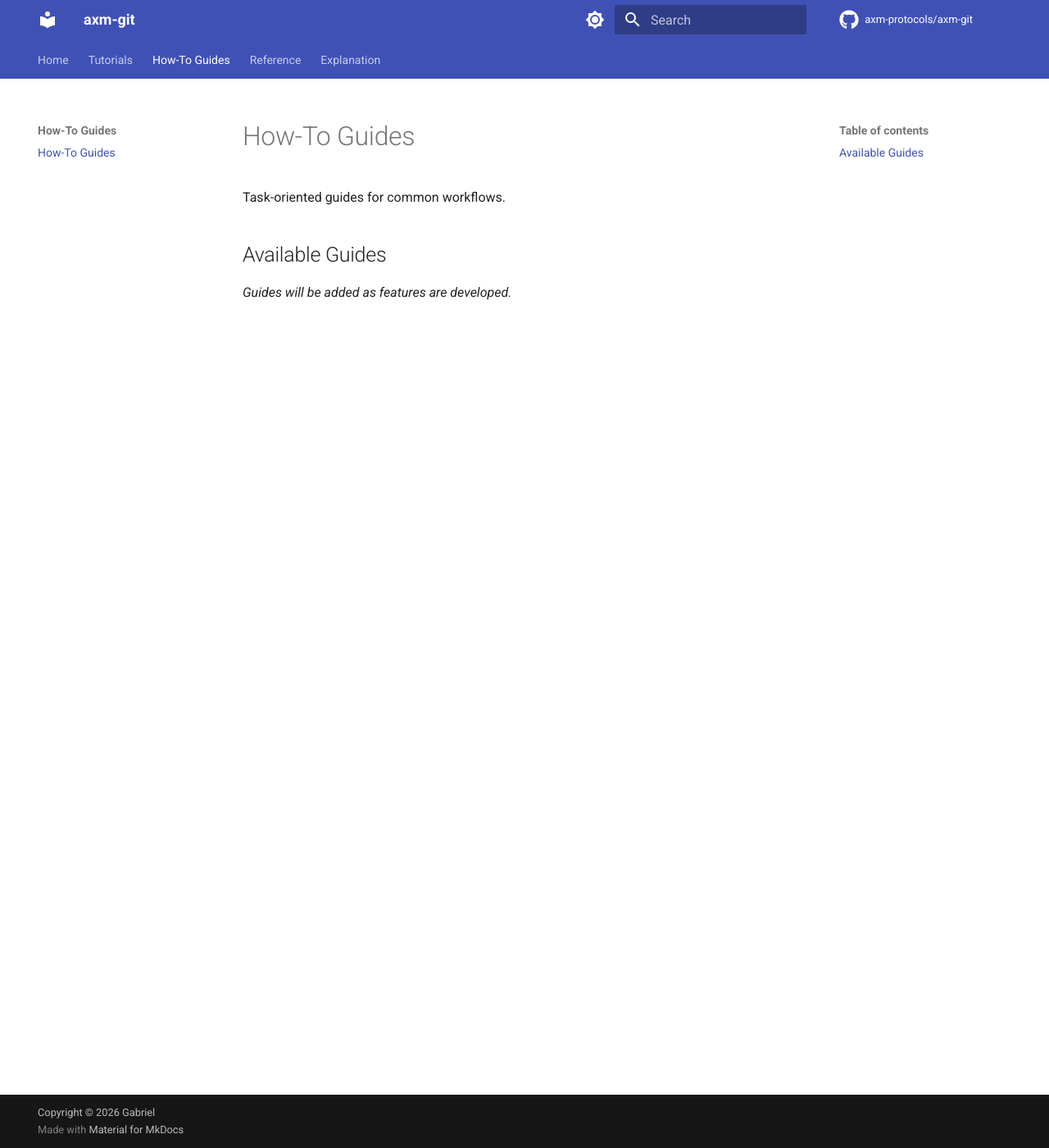
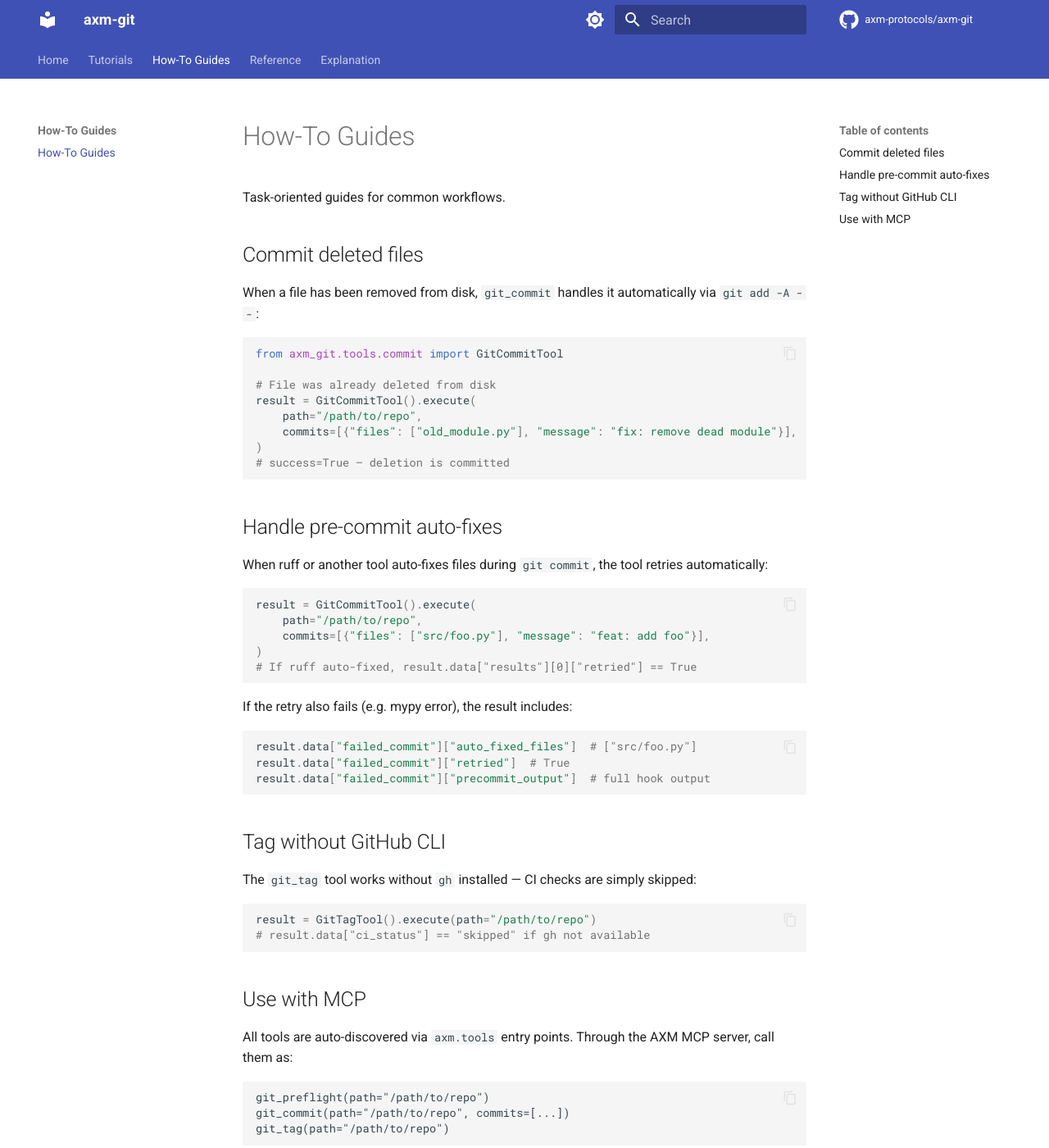
Before and after one commit to axm-protocols/axm-forge, an MkDocs documentation site: the page built from docs/howto/index.md, in a window 1280 px wide and 1400 px high. Shown: the whole window at 82% size. Built offline with MkDocs 1.6.1 and Material for MkDocs 9.7.7, drawn with Linux system fonts in a browser that asks for light colours; comment, search, counter and statistics services are not loaded.

Commit message:
docs: rewrite documentation to match actual API
Rewrote all scaffold boilerplate to reflect actual API:
- README: 3 MCP tools, usage examples, architecture tree
- docs/index.md: tool overview with real code examples
- docs/architecture.md: Mermaid diagram of Tools → Core → External
- docs/tutorials/getting-started.md: step-by-step for all 3 tools
- docs/howto/index.md: practical recipes (deleted files, auto-retry)
- docs/reference/cli.md: renamed to MCP Tools reference
- mkdocs.yml: nav update (CLI → MCP Tools)
- .pre-commit-config.yaml: exclude mkdocs.yml from check-yaml

````diff
--- a/.pre-commit-config.yaml
+++ b/.pre-commit-config.yaml
@@ -32,4 +32,5 @@ repos:
       - id: trailing-whitespace
       - id: end-of-file-fixer
       - id: check-yaml
+        exclude: '^mkdocs\.yml$'
       - id: check-added-large-files
--- a/docs/explanation/architecture.md
+++ b/docs/explanation/architecture.md
@@ -2,44 +2,64 @@
 
 ## Overview
 
-`axm-git` follows a layered architecture with clear separation of concerns:
+`axm-git` provides deterministic MCP tools that wrap Git and GitHub CLI operations. Each tool is a subclass of `AXMTool` (from `axm-core`) and is auto-discovered via Python entry points.
 
 ```mermaid
 graph TD
-    subgraph "User Interface"
-        CLI["CLI"]
+    subgraph "MCP Layer"
+        MCP["axm-mcp server"]
     end
 
-    subgraph "Core Logic"
-        Core["Business Logic"]
+    subgraph "Tools"
+        Tag["GitTagTool"]
+        Commit["GitCommitTool"]
+        Preflight["GitPreflightTool"]
     end
 
-    subgraph "Adapters"
-        Ext["External Services"]
+    subgraph "Core"
+        Runner["runner.py"]
+        Semver["semver.py"]
     end
 
-    CLI --> Core
-    Core --> Ext
+    subgraph "External"
+        Git["git CLI"]
+        GH["gh CLI"]
+    end
+
+    MCP --> Tag
+    MCP --> Commit
+    MCP --> Preflight
+    Tag --> Runner
+    Tag --> Semver
+    Commit --> Runner
+    Preflight --> Runner
+    Runner --> Git
+    Runner --> GH
 ```
 
 ## Layers
 
-### 1. CLI
+### 1. Tools (`tools/`)
 
-Entry point for user commands. Handles input validation and formatted output.
+Each tool exposes a single `execute(**kwargs) → ToolResult` method:
 
-### 2. Core Logic (`core/`)
+- **`GitTagTool`** — Full tag workflow: check clean tree, check CI, compute semver bump, create tag, verify hatch-vcs, push.
+- **`GitCommitTool`** — Stage files, commit with pre-commit hooks, auto-retry on linter fixes. Supports batched commits.
+- **`GitPreflightTool`** — Parse `git status --porcelain` and `git diff --stat` into structured data.
 
-Business logic independent of I/O.
+### 2. Core (`core/`)
 
-### 3. Adapters (`adapters/`)
+Shared logic used by multiple tools:
 
-Each adapter wraps a single external dependency for testability.
+- **`runner.py`** — `run_git()` and `run_gh()` subprocess wrappers, `gh_available()` auth check, `detect_package_name()` from `pyproject.toml`.
+- **`semver.py`** — `parse_tag()` for version parsing, `compute_bump()` for Conventional Commits analysis (returns `VersionBump` with next version + reason).
 
 ## Design Decisions
 
 | Decision | Rationale |
 |---|---|
-| Hexagonal architecture | Testable core, swappable adapters |
-| Pydantic models | Validation, serialization |
-| `src/` layout | PEP 621 best practice, no import conflicts |
+| `AXMTool` subclass | Consistent interface, auto-discovery via entry points |
+| `subprocess` over `gitpython` | Zero dependency, deterministic, same behavior as manual CLI |
+| Auto-retry on pre-commit fix | Agents waste a tool call without it |
+| `git add -A --` | Handles additions, modifications, AND deletions in one command |
+| Soft CI check | `gh` is optional — tagging still works without GitHub CLI |
--- a/docs/howto/index.md
+++ b/docs/howto/index.md
@@ -2,6 +2,56 @@
 
 Task-oriented guides for common workflows.
 
-## Available Guides
+## Commit deleted files
 
-*Guides will be added as features are developed.*
+When a file has been removed from disk, `git_commit` handles it automatically via `git add -A --`:
+
+```python
+from axm_git.tools.commit import GitCommitTool
+
+# File was already deleted from disk
+result = GitCommitTool().execute(
+    path="/path/to/repo",
+    commits=[{"files": ["old_module.py"], "message": "fix: remove dead module"}],
+)
+# success=True — deletion is committed
+```
+
+## Handle pre-commit auto-fixes
+
+When ruff or another tool auto-fixes files during `git commit`, the tool retries automatically:
+
+```python
+result = GitCommitTool().execute(
+    path="/path/to/repo",
+    commits=[{"files": ["src/foo.py"], "message": "feat: add foo"}],
+)
+# If ruff auto-fixed, result.data["results"][0]["retried"] == True
+```
+
+If the retry also fails (e.g. mypy error), the result includes:
+
+```python
+result.data["failed_commit"]["auto_fixed_files"]  # ["src/foo.py"]
+result.data["failed_commit"]["retried"]  # True
+result.data["failed_commit"]["precommit_output"]  # full hook output
+```
+
+## Tag without GitHub CLI
+
+The `git_tag` tool works without `gh` installed — CI checks are simply skipped:
+
+```python
+result = GitTagTool().execute(path="/path/to/repo")
+# result.data["ci_status"] == "skipped" if gh not available
+```
+
+## Use with MCP
+
+All tools are auto-discovered via `axm.tools` entry points. Through the AXM MCP server, call them as:
+
+```
+git_preflight(path="/path/to/repo")
+git_commit(path="/path/to/repo", commits=[...])
+git_tag(path="/path/to/repo")
+```
--- a/mkdocs.yml
+++ b/mkdocs.yml
@@ -42,7 +42,7 @@ nav:
   - How-To Guides:
     - howto/index.md
   - Reference:
-    - CLI: reference/cli.md
+    - MCP Tools: reference/cli.md
     - Python API: reference/api/
   - Explanation:
     - Architecture: explanation/architecture.md
````
Also changed, not shown: README.md (+52 -18 lines), docs/index.md (+17 -17 lines), docs/reference/cli.md (+7 -3 lines), docs/tutorials/getting-started.md (+54 -11 lines).
